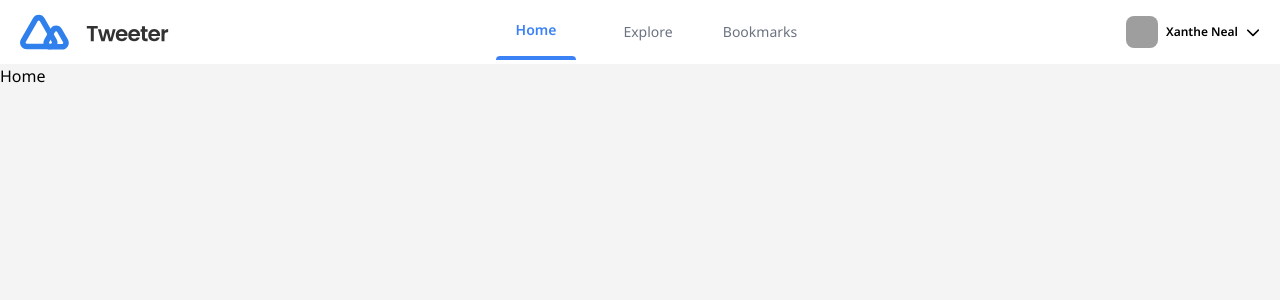
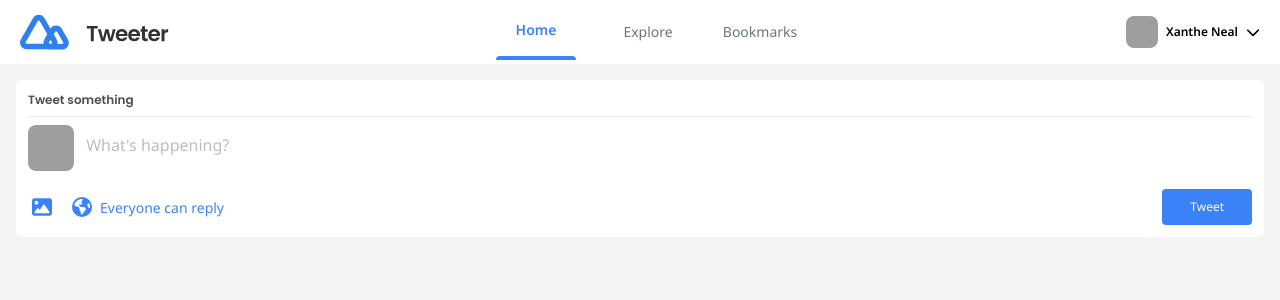
Before and after one commit to sarrietav-dev/tweeter, a Next.js app: page / in a window 1280 px wide. Shown: the top 300 px of the page. Built offline with nearby package versions, Linux system fonts and the light colour scheme; grey boxes are pictures that could not be loaded.

Commit message:
Add tweet form to home page

```diff
--- a/app/(home)/page.tsx
+++ b/app/(home)/page.tsx
@@ -1,5 +1,53 @@
+"use client";
+
+import Avatar from "@/components/Avatar";
+import { faEarth, faImage } from "@fortawesome/free-solid-svg-icons";
+import { FontAwesomeIcon } from "@fortawesome/react-fontawesome";
+import { useRef } from "react";
+
 export default function Home() {
+  const textbox = useRef<HTMLTextAreaElement>(null);
+
+  function handleTextareaHeight(e: React.KeyboardEvent<HTMLTextAreaElement>) {
+    const element = e.target as HTMLTextAreaElement;
+    element.style.height = "auto";
+    element.style.height = `${element.scrollHeight}px`;
+  }
+
   return (
-    <h1>Home</h1>
+    <main className="p-4">
+      <div className="rounded-md bg-white p-3">
+        <p className="font-poppins text-xs font-semibold text-gray-2">Tweet something</p>
+        <hr className="my-2" />
+        <form>
+          <div className="flex items-start">
+            <Avatar size="lg" />
+            <textarea
+              className="max-h-60 w-full resize-none border-none placeholder:text-gray-4 focus:outline-none focus:ring-0"
+              onInput={handleTextareaHeight}
+              ref={textbox}
+              maxLength={280}
+              placeholder="What's happening?"
+            ></textarea>
+          </div>
+          <div className="flex items-center justify-between">
+            <div className="space-x-3">
+              <button type="button" className="rounded p-1 text-blue-500 transition active:bg-gray-100">
+                <FontAwesomeIcon icon={faImage} size="lg" />
+              </button>
+              <button type="button" className="rounded p-1 text-blue-500 transition active:bg-gray-100">
+                <FontAwesomeIcon icon={faEarth} size="lg" />
+                <span className="ml-2 text-sm">
+                  Everyone can reply
+                </span>
+              </button>
+            </div>
+            <button type="submit" className="rounded bg-blue-500 px-7 py-2.5 text-xs text-white">
+              Tweet
+            </button>
+          </div>
+        </form>
+      </div>
+    </main>
   );
 }
```
